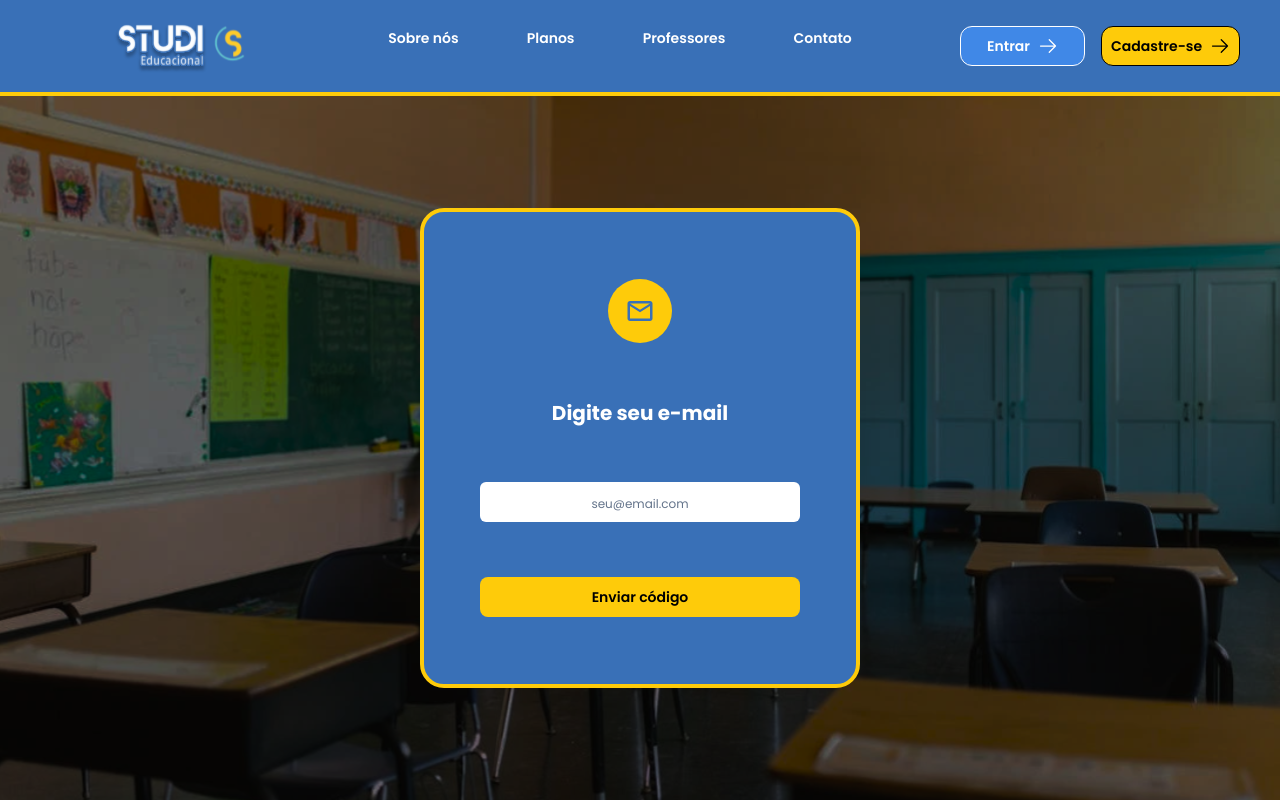
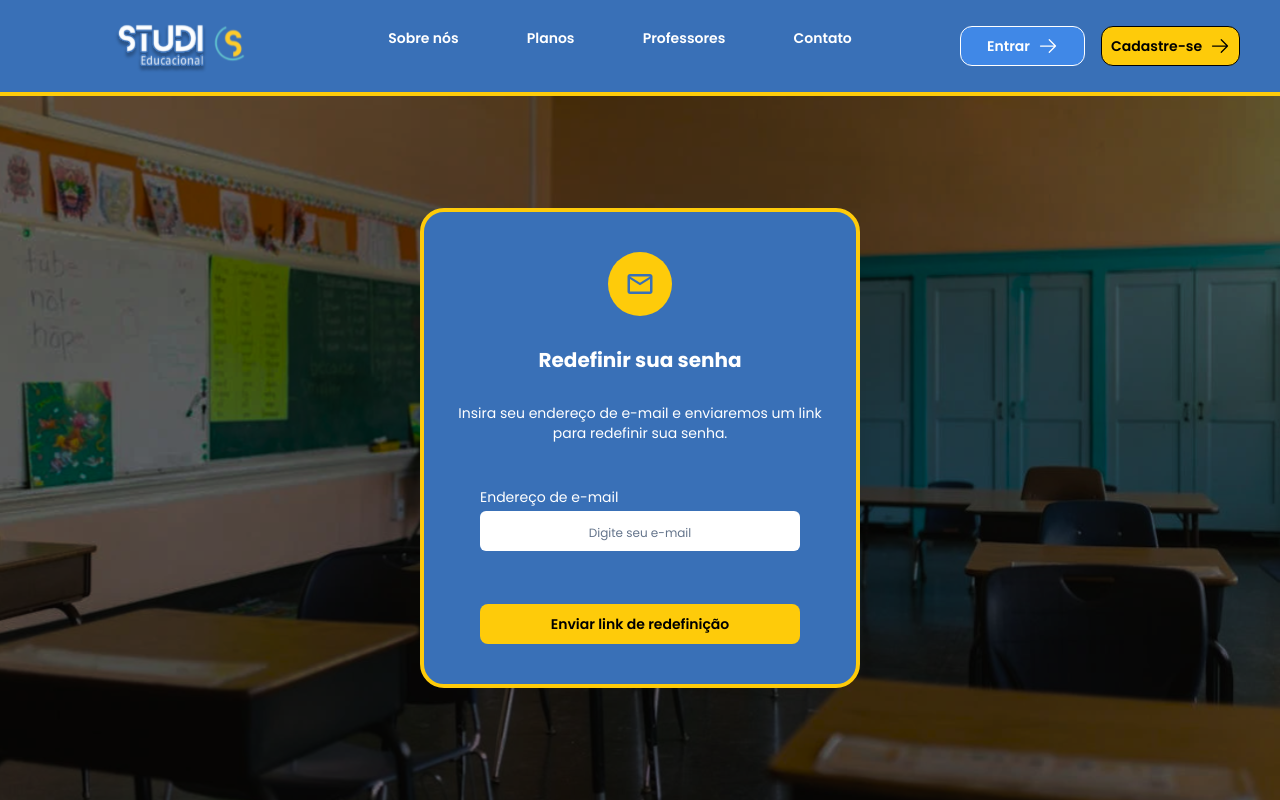
Before and after one commit to Studi-Grupo3/Front-End, a React (Vite) app: page /redefinir-senha in a window 1280 px wide. Built offline with nearby package versions, Linux system fonts and the light colour scheme; no server answers.

Commit message:
feat: improve the ui of forgot-password page

```diff
--- a/src/components/forgot-password/CodeVerificationStep.jsx
+++ b/src/components/forgot-password/CodeVerificationStep.jsx
@@ -1,16 +1,24 @@
+// src/components/forgot-password/CodeVerificationStep.jsx
 import { MdOutlineEmail } from "react-icons/md";
 
-const CodeVerificationStep = ({ email, code, setCode, handleVerifyCode, handleSendCode }) => {
+const CodeVerificationStep = ({ email, code, setCode, handleVerifyCode, handleSendCode, setStep }) => {
+  const handleChangeEmail = () => {
+    setStep('email');
+  };
+
   return (
     <form onSubmit={handleVerifyCode} className="flex flex-col justify-evenly items-center h-full w-full">
       <div className="w-16 h-16 bg-[#FECB0A] rounded-full flex items-center justify-center">
         <MdOutlineEmail className="text-[#3970B7] text-3xl" />
       </div>
-      <h1 className="text-[20px] font-bold">Verifique seu e-mail</h1>
-      <span className="text-xs">Enviamos um código para:</span>
-      <span className="text-xs font-semibold">{email}</span>
 
-      <label className="flex flex-col w-75 md:w-80 gap-1">
+      <h1 className="text-[20px] font-bold text-center mt-2">Verifique seu e-mail</h1>
+
+      <p className="text-sm text-white text-center mt-2 px-4">
+        Enviamos um código de verificação para <strong>{email}</strong>
+      </p>
+
+      <label className="flex flex-col w-75 md:w-80 gap-1 mt-4">
         <input
           maxLength={6}
           className="rounded-md bg-white placeholder-[#64748B] text-center placeholder:text-xs h-10 text-black text-base"
@@ -21,11 +29,14 @@ const CodeVerificationStep = ({ email, code, setCode, handleVerifyCode, handleSe
         />
       </label>
 
-      <button type="submit" className="rounded-lg bg-[#FECB0A] text-black font-semibold cursor-pointer w-75 md:w-80 h-10 text-sm">
+      <button
+        type="submit"
+        className="rounded-lg bg-[#FECB0A] text-black font-semibold cursor-pointer w-75 md:w-80 h-10 text-sm mt-6"
+      >
         Verificar e-mail
       </button>
 
-      <span className="text-xs">
+      <p className="text-sm text-center mt-4">
         Não recebeu o código?
         <button
           type="button"
@@ -34,7 +45,18 @@ const CodeVerificationStep = ({ email, code, setCode, handleVerifyCode, handleSe
         >
           Reenviar
         </button>
-      </span>
+      </p>
+
+      <p className="text-sm text-center mt-2">
+        Trocar o e-mail?
+        <button
+          type="button"
+          onClick={handleChangeEmail}
+          className="text-[#FECB0A] hover:underline ml-1 cursor-pointer"
+        >
+          Enviar para outro e-mail
+        </button>
+      </p>
     </form>
   );
 };
--- a/src/components/forgot-password/EmailStep.jsx
+++ b/src/components/forgot-password/EmailStep.jsx
@@ -2,23 +2,36 @@
 import { MdOutlineEmail } from "react-icons/md";
 
 const EmailStep = ({ email, setEmail, handleSendCode }) => (
-  <form onSubmit={handleSendCode} className='flex flex-col justify-evenly items-center h-full w-full'>
+  <form
+    onSubmit={handleSendCode}
+    className='flex flex-col justify-evenly items-center h-full w-full'
+  >
     <div className="w-16 h-16 bg-[#FECB0A] rounded-full flex items-center justify-center">
       <MdOutlineEmail className="text-[#3970B7] text-3xl" />
     </div>
-    <h1 className='text-[20px] font-bold'>Digite seu e-mail</h1>
-    <label className='flex flex-col w-75 md:w-80 gap-1'>
+
+    <h1 className='text-[20px] font-bold text-center'>Redefinir sua senha</h1>
+    <p className='text-center text-sm text-[#ffffff] px-6'>
+      Insira seu endereço de e-mail e enviaremos um link para redefinir sua senha.
+    </p>
+
+    <label className='flex flex-col w-75 md:w-80 gap-1 mt-4'>
+      <span className='text-left text-sm font-medium text-white'>Endereço de e-mail</span>
       <input
         type='email'
         required
         className='rounded-md bg-white placeholder-[#64748B] text-center placeholder:text-xs h-10 text-black text-base'
-        placeholder='seu@email.com'
+        placeholder='Digite seu e-mail'
         value={email}
         onChange={(e) => setEmail(e.target.value)}
       />
     </label>
-    <button type='submit' className='rounded-lg bg-[#FECB0A] text-black font-semibold cursor-pointer w-75 md:w-80 h-10 text-sm'>
-      Enviar código
+
+    <button
+      type='submit'
+      className='rounded-lg bg-[#FECB0A] text-black font-semibold cursor-pointer w-75 md:w-80 h-10 text-sm mt-6'
+    >
+      Enviar link de redefinição
     </button>
   </form>
 );
--- a/src/pages/EmailVerificationPage.jsx
+++ b/src/pages/EmailVerificationPage.jsx
@@ -1,6 +1,7 @@
 // src/pages/EmailVerificationPage.jsx
 import { useState } from 'react';
 import { useNavigate } from 'react-router-dom';
+import { ArrowLeft } from 'lucide-react';
 import NavbarHome from '../components/NavbarHome';
 import { PopupMessage } from '../components/PopupMessage';
 import EmailStep from '../components/forgot-password/EmailStep';
@@ -81,15 +82,39 @@ const EmailVerificationPage = () => {
       )}
 
       <main
-        className='h-[88vh] w-screen bg-no-repeat bg-cover bg-center flex justify-center items-center'
+        className='relative h-[88vh] w-screen bg-no-repeat bg-cover bg-center flex justify-center items-center'
         style={{ backgroundImage: `url(${Imagem})` }}
       >
-        <section className='h-full w-full md:h-120 md:w-110 bg-[#3970B7] py-3 md:border-4 md:border-[#FECB0A] md:rounded-3xl text-white'>
+        <section className='relative h-full w-full md:h-120 md:w-110 bg-[#3970B7] py-3 md:border-4 md:border-[#FECB0A] md:rounded-3xl text-white flex flex-col items-center'>
+
+          {step !== 'email' && (
+            <button
+              onClick={() => {
+                if (step === 'new-password') {
+                  setStep('code');
+                } else {
+                  setStep('email');
+                }
+              }}
+              className="absolute top-4 left-4 flex items-center gap-2 text-white hover:text-[#FECB0A] cursor-pointer transition-transform hover:scale-110"
+            >
+              <ArrowLeft size={28} />
+            </button>
+          )}
+
+          {/* Formulários */}
           {step === 'email' && (
             <EmailStep email={email} setEmail={setEmail} handleSendCode={handleSendCode} />
           )}
           {step === 'code' && (
-            <CodeVerificationStep email={email} code={code} setCode={setCode} handleVerifyCode={handleVerifyCode} handleSendCode={handleSendCode} />
+            <CodeVerificationStep
+              email={email}
+              code={code}
+              setCode={setCode}
+              handleVerifyCode={handleVerifyCode}
+              handleSendCode={handleSendCode}
+              setStep={setStep}
+            />
           )}
           {step === 'new-password' && (
             <NewPasswordStep
```
